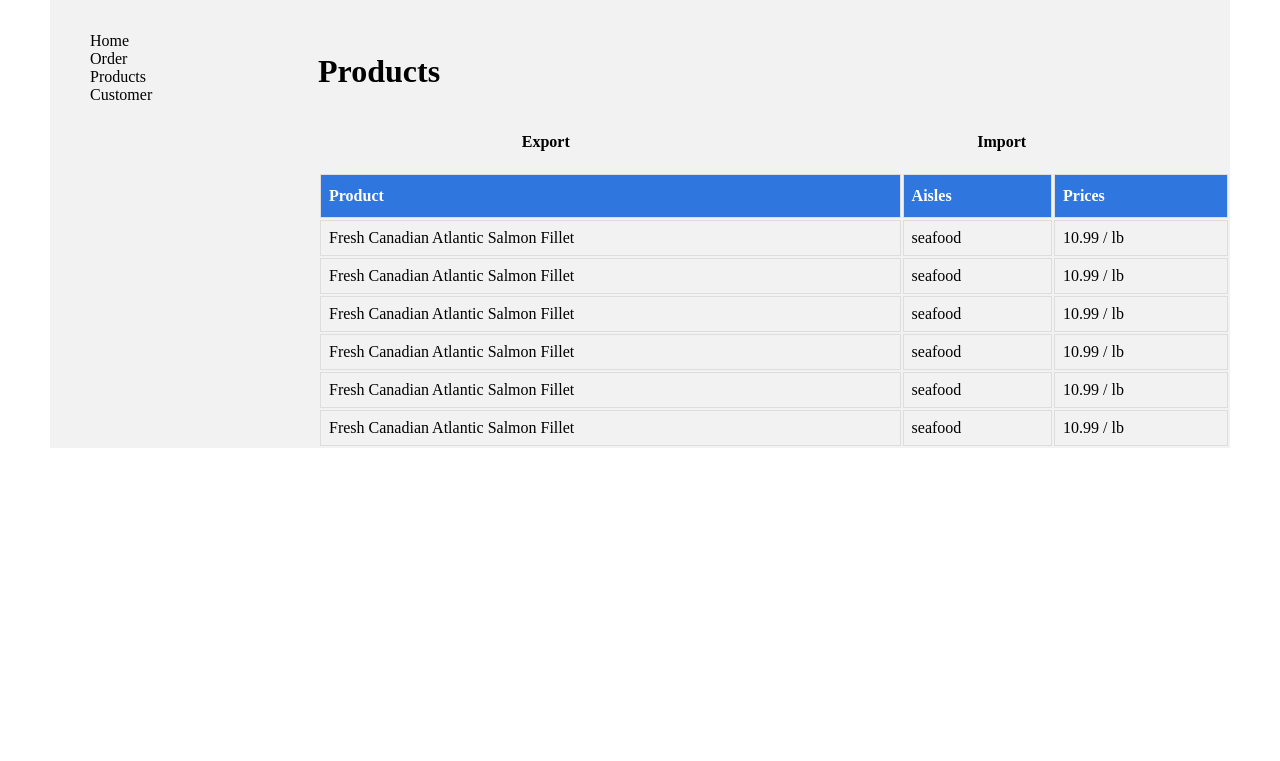
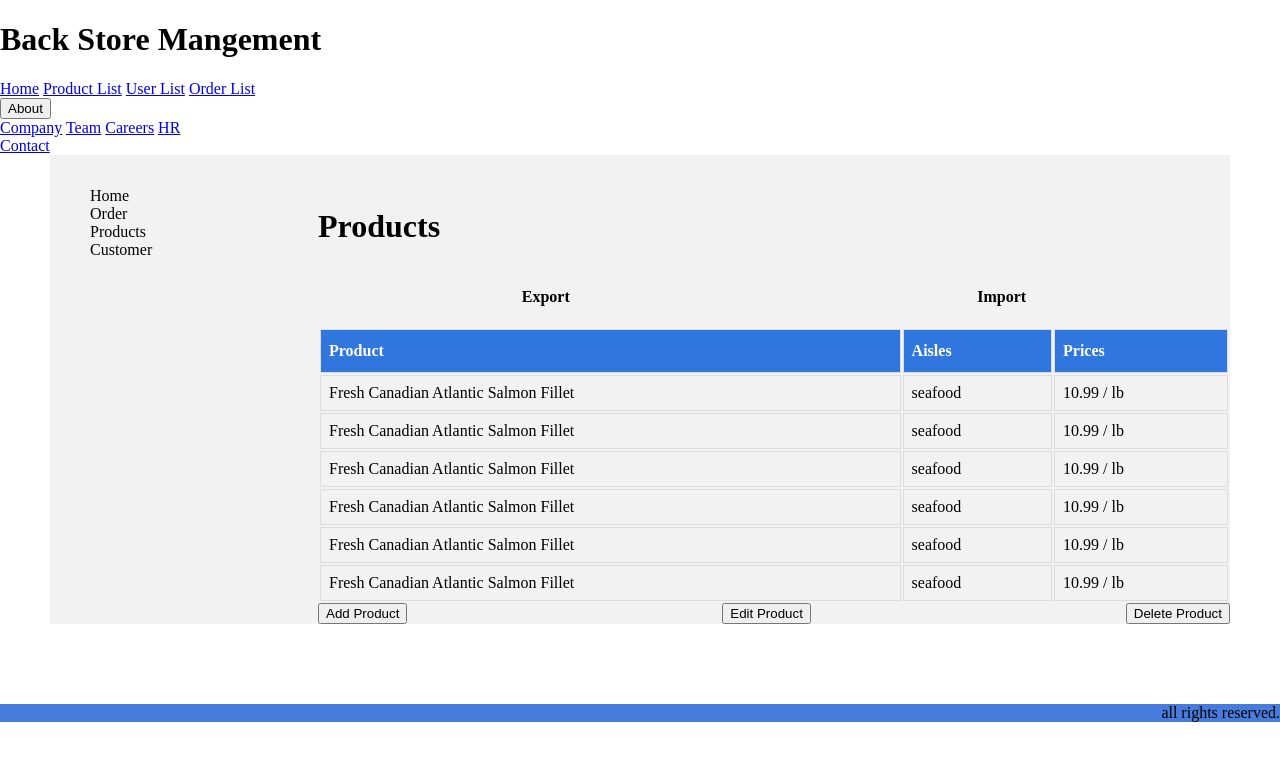
Before and after one commit to broxzhang/groceryApp, a PHP site: page /product-list.html in a window 1280 px wide. Shown: the top 761 px of the page. Run offline with PHP 8.4, Linux system fonts and the light colour scheme.

Commit message:
add header and footer in product list

```diff
--- a/product-list.html
+++ b/product-list.html
@@ -11,6 +11,24 @@
 
 
 <body>
+    <h1>Back Store Mangement</h1>
+    <div class="navbar">
+        <a href="home.html">Home</a>
+        <a href="product-list.html">Product List</a>
+        <a href="backStoreUserList.html">User List</a>
+        <a href="backStoreOrderList.html">Order List</a>
+        <div class="subnav">
+            <button class="subnavbtn">About <i class="fa fa-caret-down"></i></button>
+            <div class="subnav-content">
+                <a href="#company">Company</a>
+                <a href="#team">Team</a>
+                <a href="#">Careers</a>
+                <a href="#">HR</a>
+            </div>
+        </div>
+
+        <a href="#contact">Contact</a>
+    </div>
     <div class="main-container">
         <ul class="menu-container">
 
@@ -64,9 +82,16 @@
                     </tr>
                 </tbody>
             </table>
+            <div style="display:flex; flex-flow: row; justify-content: space-between;">
+                <button>Add Product</button>
+                <button>Edit Product</button>
+                <button>Delete Product</button>
+            </div>
         </div>
     </div>
-
+    <footer style="background-color: #477cdd; text-align: right; margin-top: 5rem;">
+        all rights reserved.
+    </footer>
 </body>
 
 </html>
--- a/style/product-list.css
+++ b/style/product-list.css
@@ -2,6 +2,7 @@ html body {
     margin: 0;
     padding: 0;
     display: flex;
+    flex-flow: column;
 }
 
 .main-container {
```
